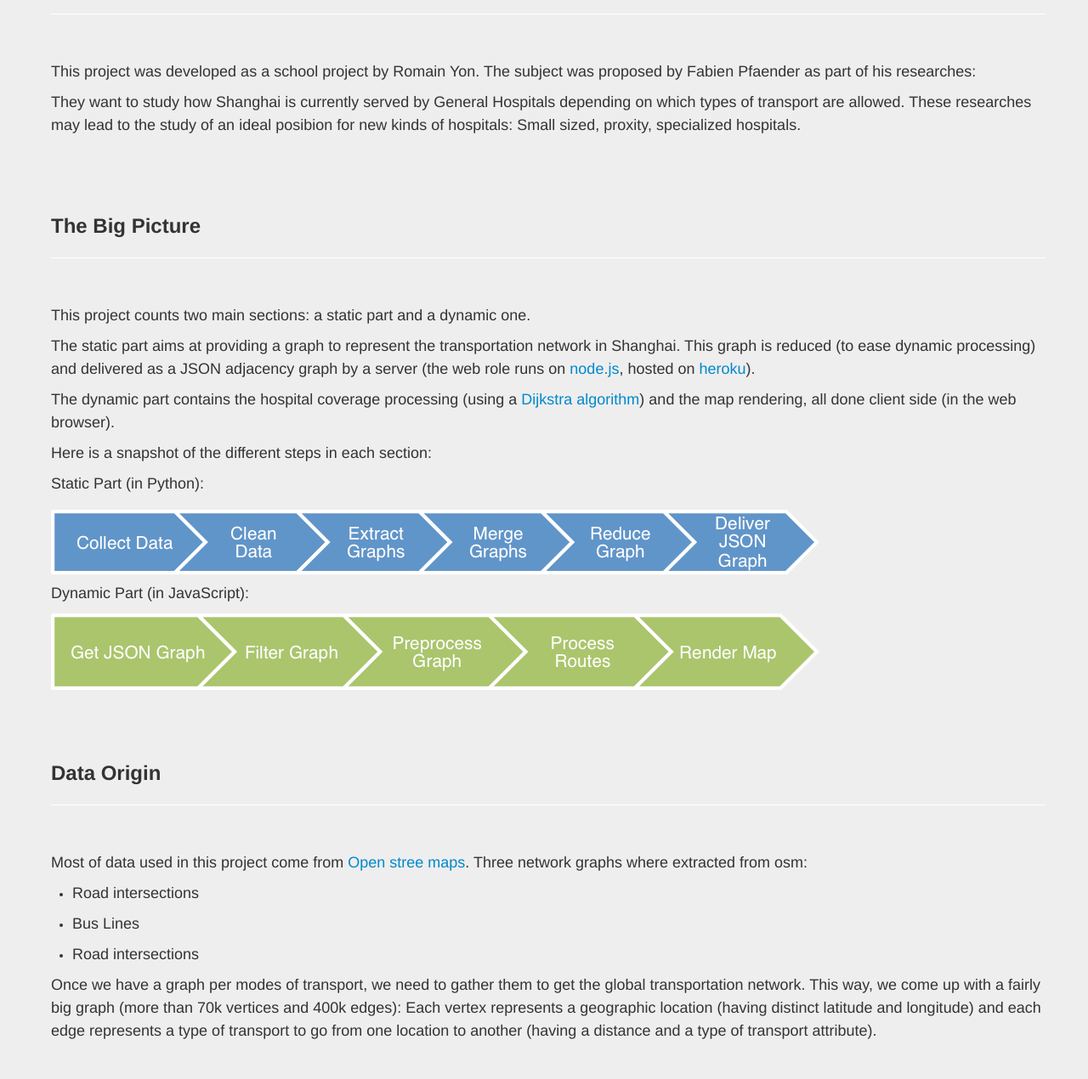
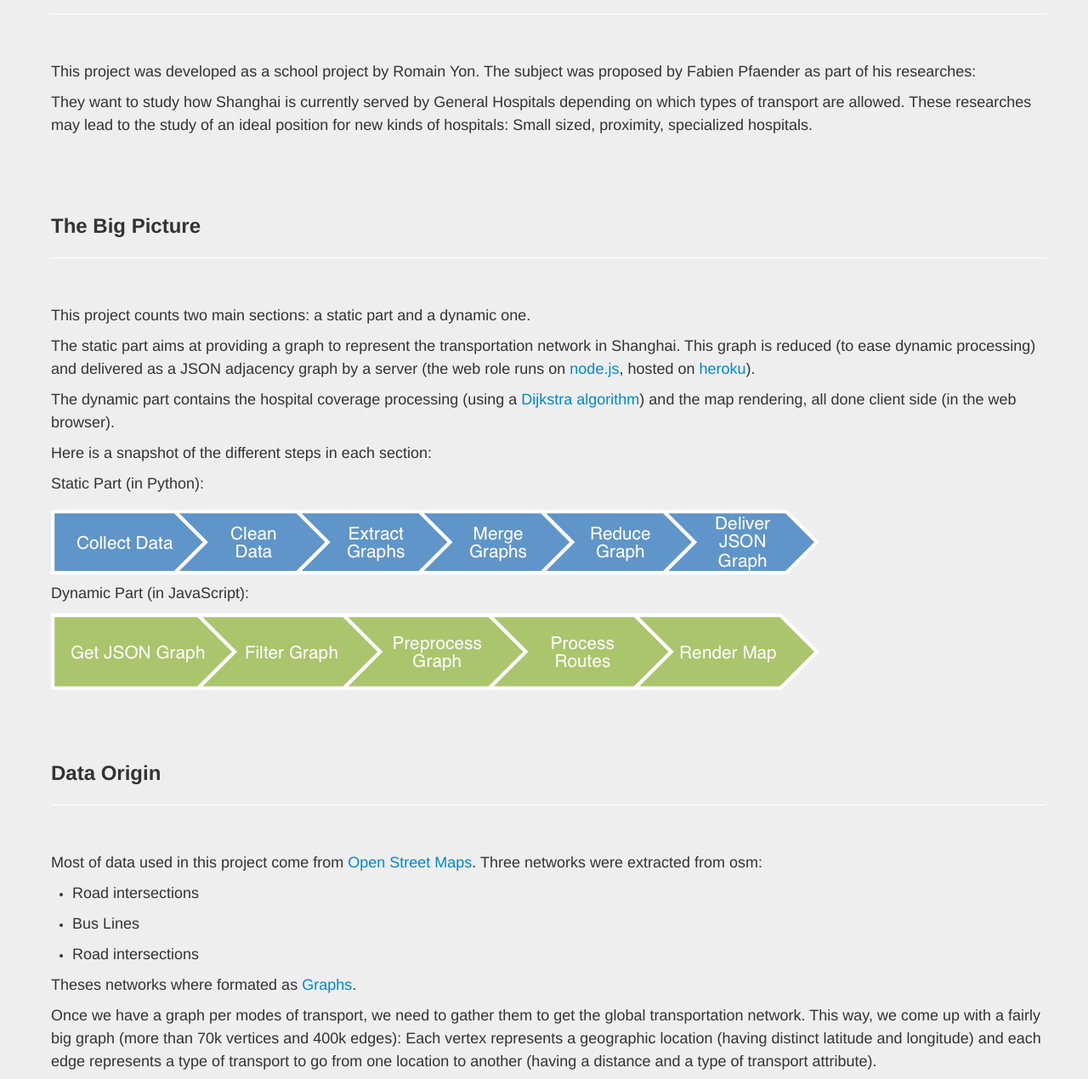
Before and after one commit to yonromai/complexcity, a website: page about.html in a window 1280 px wide. Shown: the part 650-1920 px from the top of the page at 85% size. Drawn offline with nearby package versions, Linux system fonts and the light colour scheme.

Commit message:
update about section

```diff
--- a/about.html
+++ b/about.html
@@ -87,7 +87,7 @@
     <hr>
   </div>
 <p>This project was developed as a school project by Romain Yon. The subject was proposed by Fabien Pfaender as part of his researches: </p>
-<p>They want to study how Shanghai is currently served by General Hospitals depending on which types of transport are allowed. These researches may lead to the study of an ideal posibion for new kinds of hospitals: Small sized, proxity, specialized hospitals.</p>
+<p>They want to study how Shanghai is currently served by General Hospitals depending on which types of transport are allowed. These researches may lead to the study of an ideal position for new kinds of hospitals: Small sized, proximity, specialized hospitals.</p>
 </section>
 
 <section id="bigpicture">
@@ -118,13 +118,15 @@
     <hr>
   </div>
 
-<p>Most of data used in this project come from <a href="http://www.openstreetmap.org/">Open stree maps</a>. Three network graphs where extracted from osm:</p>
+<p>Most of data used in this project come from <a href="http://www.openstreetmap.org/">Open Street Maps</a>. Three networks were extracted from osm:</p>
 
 <ul>
   <li><p>Road intersections</p></li>
   <li><p>Bus Lines</p></li>
   <li><p>Road intersections</p></li>
 </ul>
+
+<p>Theses networks where formated as <a href="http://en.wikipedia.org/wiki/Graph_theory">Graphs</a>.</p>
 
 <p>Once we have a graph per modes of transport, we need to gather them to get the global transportation network.
 This way, we come up with a fairly big graph (more than 70k vertices and 400k edges): Each vertex represents a geographic location (having distinct latitude and longitude) and each edge represents a type of transport to go from one location to another (having a distance and a type of transport attribute).</p>
```
